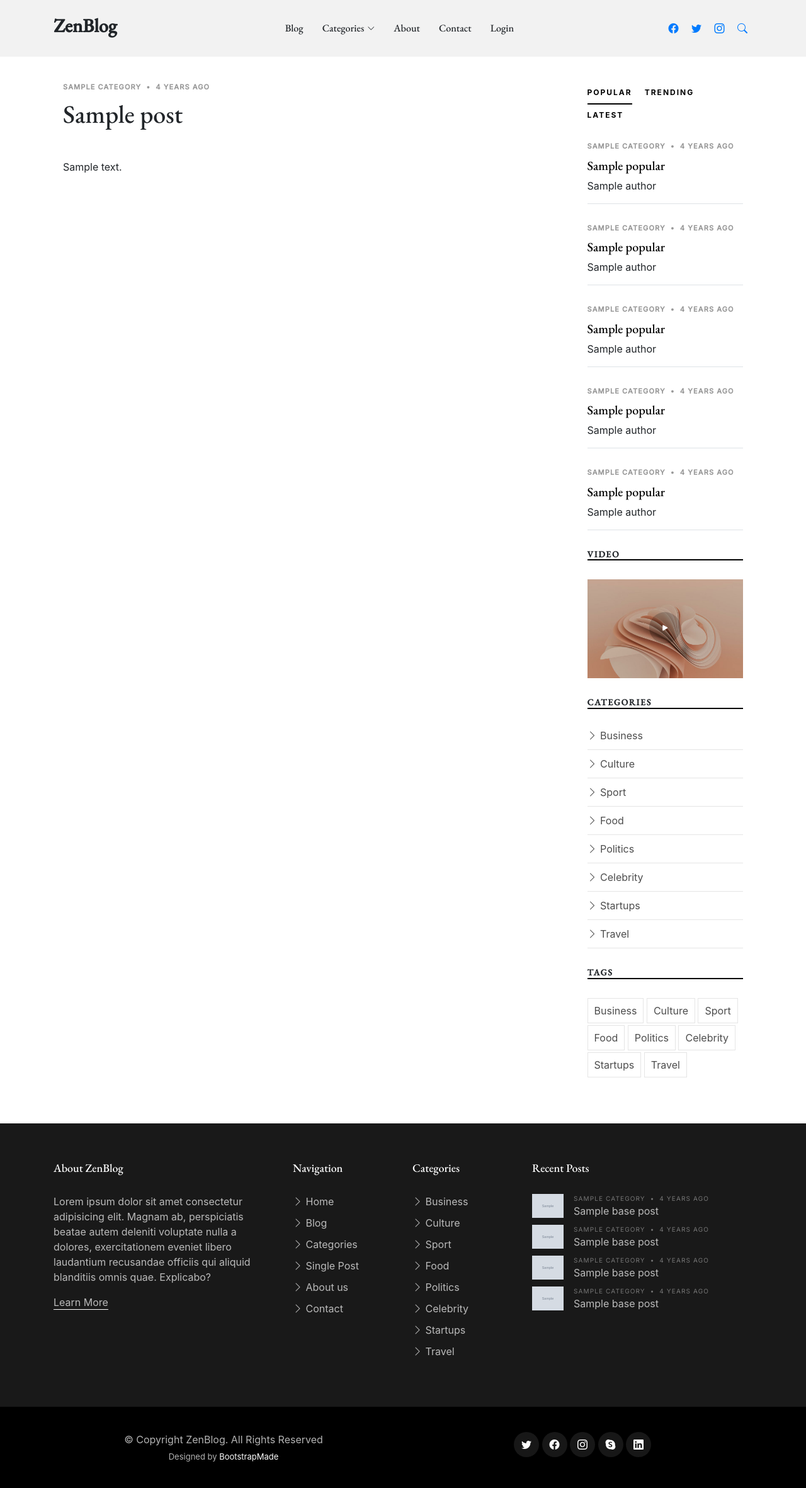
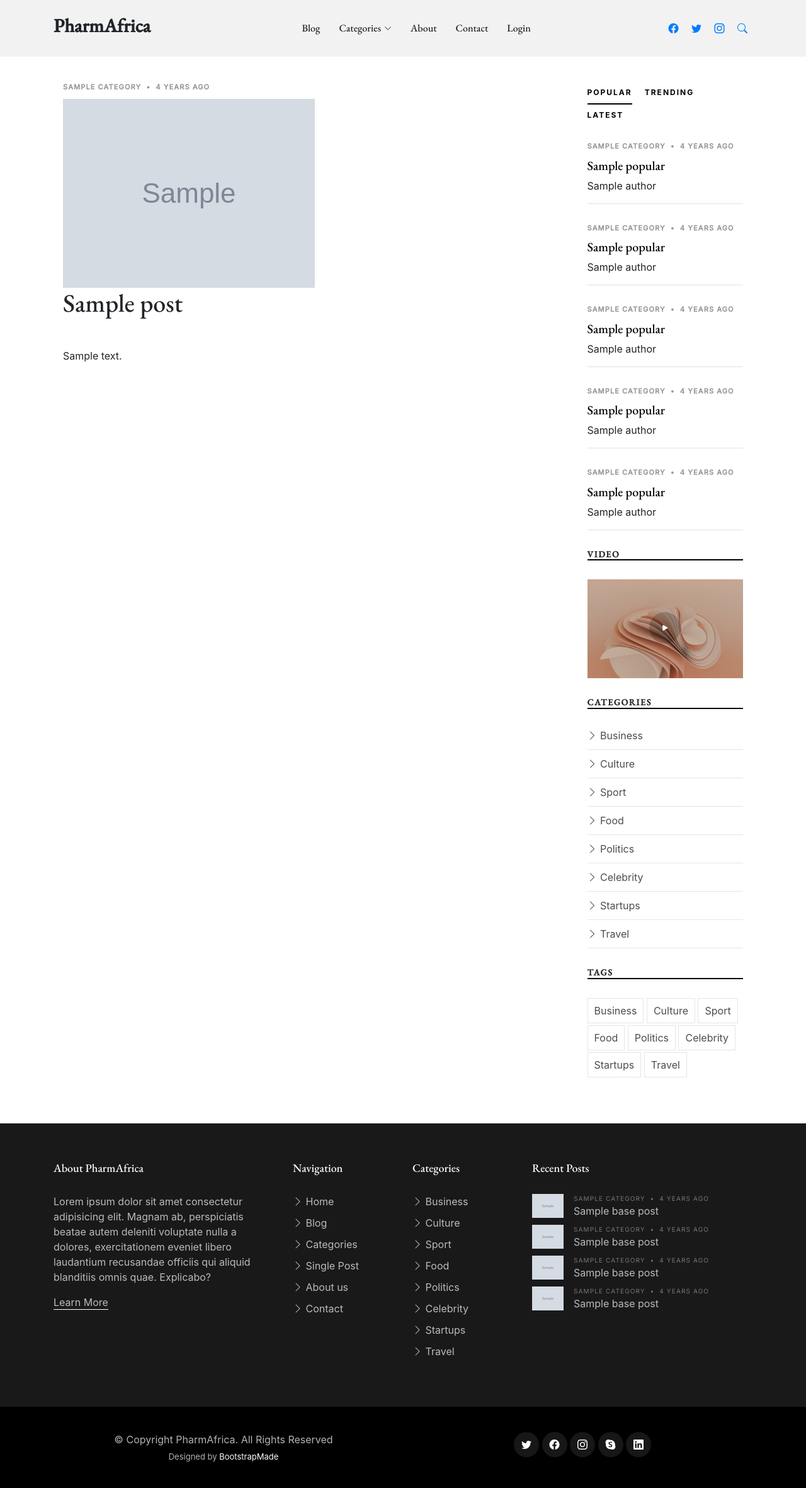
Before and after one commit to sua379/Flask_blog_Application, a Python web app: template app/templates/single-post.html in a window 1280 px wide. Shown: the whole page at 63% size. Run offline with Jinja, Linux system fonts and the light colour scheme; the template is opened without the code that fills it: most values are stand-ins (such as "Sample title", 1, 10 or a date in 2020); grey boxes marked "Sample" are stand-in pictures; form fields are guessed from the names that the template uses; some libraries are stand-ins or nearby versions; some web fonts are replaced.

```diff
--- a/app/main/views.py
+++ b/app/main/views.py
@@ -145,7 +145,7 @@ def image_upload():
 
 @main.route('/upload', methods=['GET', 'POST'])
 @login_required
-def uplaod():
+def upload():
     form=Upload_Post()
     if form.validate_on_submit():
         intr=form.post.data.split('</p>')[0]
--- a/app/templates/basefile.html
+++ b/app/templates/basefile.html
@@ -6,7 +6,7 @@
   <meta charset="utf-8">
   <meta content="width=device-width, initial-scale=1.0" name="viewport">
 
-  <title>ZenBlog Bootstrap Template - Index</title>
+  <title>PharmAfrica Bootstrap Template - Index</title>
   <meta content="" name="description">
   <meta content="" name="keywords">
 
@@ -53,9 +53,9 @@
   {{ moment.include_moment() }}
 
   <!-- =======================================================
-  * Template Name: ZenBlog
+  * Template Name: PharmAfrica
   * Updated: Mar 10 2023 with Bootstrap v5.2.3
-  * Template URL: https://bootstrapmade.com/zenblog-bootstrap-blog-template/
+  * Template URL: https://bootstrapmade.com/PharmAfrica-bootstrap-blog-template/
   * Author: BootstrapMade.com
   * License: https:///bootstrapmade.com/license/
   ======================================================== -->
@@ -73,7 +73,7 @@
       <a href="{{url_for('main.home')}}" class="logo d-flex align-items-center">
         <!-- Uncomment the line below if you also wish to use an image logo -->
         <!-- <img src="static/img/logo.png" alt=""> -->
-        <h1>ZenBlog</h1>
+        <h1>PharmAfrica</h1>
       </a>
 
       <nav id="navbar" class="navbar">
@@ -95,6 +95,7 @@
           {% if not current_user.is_authenticated%}
           <li><a href="{{url_for('auth.login')}}">Login</a></li>
           {%else%}
+          <li><a href="{{url_for('main.upload')}}">Upload Blog</a></li>
           <li><a href="{{url_for('auth.logout')}}">Log Out</a></li>
           {%endif%}
         </ul>
@@ -160,7 +161,7 @@
 
         <div class="row g-5">
           <div class="col-lg-4">
-            <h3 class="footer-heading">About ZenBlog</h3>
+            <h3 class="footer-heading">About PharmAfrica</h3>
             <p>Lorem ipsum dolor sit amet consectetur adipisicing elit. Magnam ab, perspiciatis beatae autem deleniti voluptate nulla a dolores, exercitationem eveniet libero laudantium recusandae officiis qui aliquid blanditiis omnis quae. Explicabo?</p>
             <p><a href="{{url_for('main.about')}}" class="footer-link-more">Learn More</a></p>
           </div>
@@ -220,7 +221,7 @@
         <div class="row justify-content-between">
           <div class="col-md-6 text-center text-md-start mb-3 mb-md-0">
             <div class="copyright">
-              © Copyright <strong><span>ZenBlog</span></strong>. All Rights Reserved
+              © Copyright <strong><span>PharmAfrica</span></strong>. All Rights Reserved
             </div>
 
             <div class="credits">
--- a/app/templates/single-post.html
+++ b/app/templates/single-post.html
@@ -11,6 +11,7 @@
             <!-- ======= Single Post Content ======= -->
             <div class="single-post">
               <div class="post-meta"><span class="date">{{post.category}}</span> <span class="mx-1">&bullet;</span> <span>{{moment(post.date).fromNow()}}</span></div>
+              <img src="{{url_for('static', filename=post.featured_image)}}" alt="" class="img-fluid">
               <h1 class="mb-5">{{post.post_title|safe}}</h1>
                     {{post.post_body|safe}}
 
```
